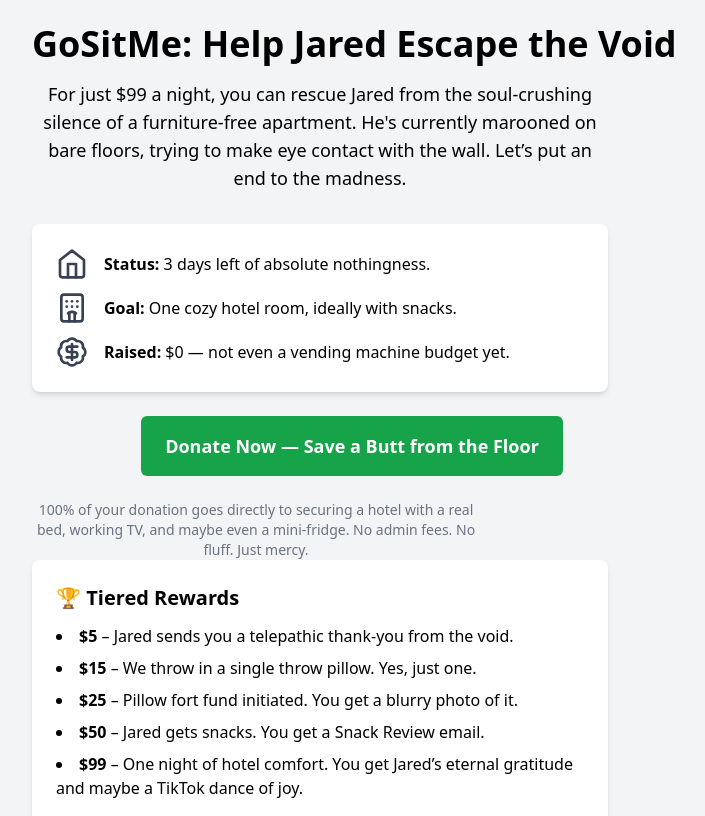
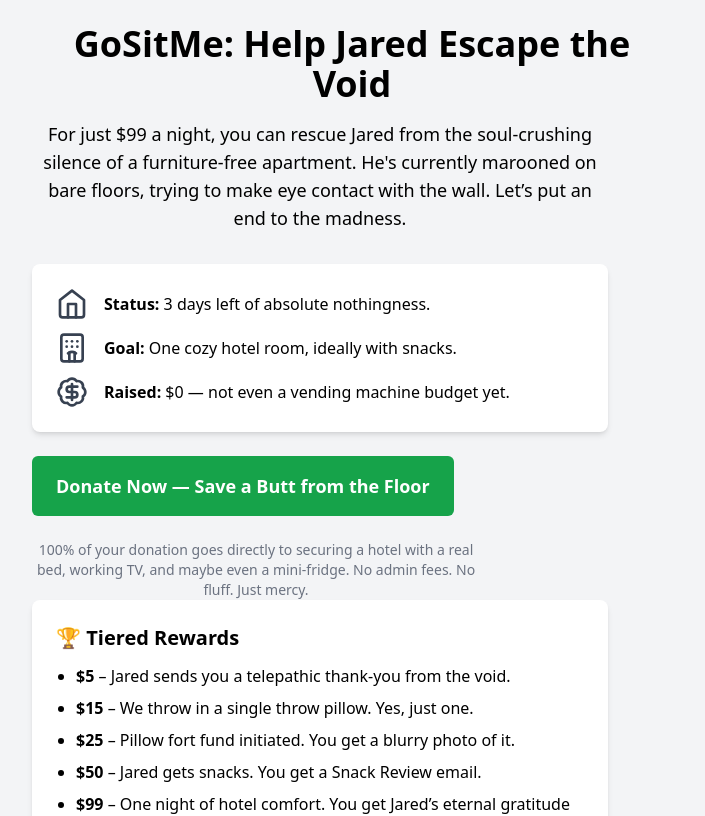
Before and after one commit to Dangeonmaster366/go-sit-me, a Next.js app: page / in a window 1280 px wide. Shown: the top 816 px of the page, without its empty margins (288-993 px from the left). Built offline with nearby package versions, Linux system fonts and the light colour scheme.

Commit message:
alignment fix

```diff
--- a/app/page.tsx
+++ b/app/page.tsx
@@ -8,8 +8,8 @@ import { BadgeDollarSign, Home, Hotel } from "lucide-react";
 export default function GoSitMe() {
   return (
     <div className="min-h-screen bg-gray-100 flex flex-col items-center p-6">
-      <div className="w-full max-w-screen-sm mx-auto text-center">
-        <h1 className="text-4xl font-extrabold mb-4 text-center whitespace-nowrap">
+      <div className="w-full max-w-screen-sm mx-auto">
+        <h1 className="text-4xl font-extrabold mb-4 text-center">
           GoSitMe: Help Jared Escape the Void
         </h1>
         <p className="text-center max-w-xl text-lg mb-8">
@@ -51,9 +51,9 @@ export default function GoSitMe() {
         </p>
 
         <Card className="max-w-xl w-full mb-6 shadow-md rounded-lg bg-white">
-          <CardContent className="p-6 space-y-3 text-left">
-            <h2 className="text-xl font-bold mb-2">🏆 Tiered Rewards</h2>
-            <ul className="list-disc list-inside space-y-2">
+          <CardContent className="p-6 space-y-3">
+            <h2 className="text-xl font-bold mb-2 text-left">🏆 Tiered Rewards</h2>
+            <ul className="list-disc list-outside pl-5 space-y-2 text-left">
               <li><strong>$5</strong> – Jared sends you a telepathic thank-you from the void.</li>
               <li><strong>$15</strong> – We throw in a single throw pillow. Yes, just one.</li>
               <li><strong>$25</strong> – Pillow fort fund initiated. You get a blurry photo of it.</li>
@@ -61,6 +61,7 @@ export default function GoSitMe() {
               <li><strong>$99</strong> – One night of hotel comfort. You get Jared’s eternal gratitude and maybe a TikTok dance of joy.</li>
             </ul>
           </CardContent>
+
         </Card>
 
         <Card className="max-w-xl w-full mb-6 shadow-md rounded-lg bg-white">
```
